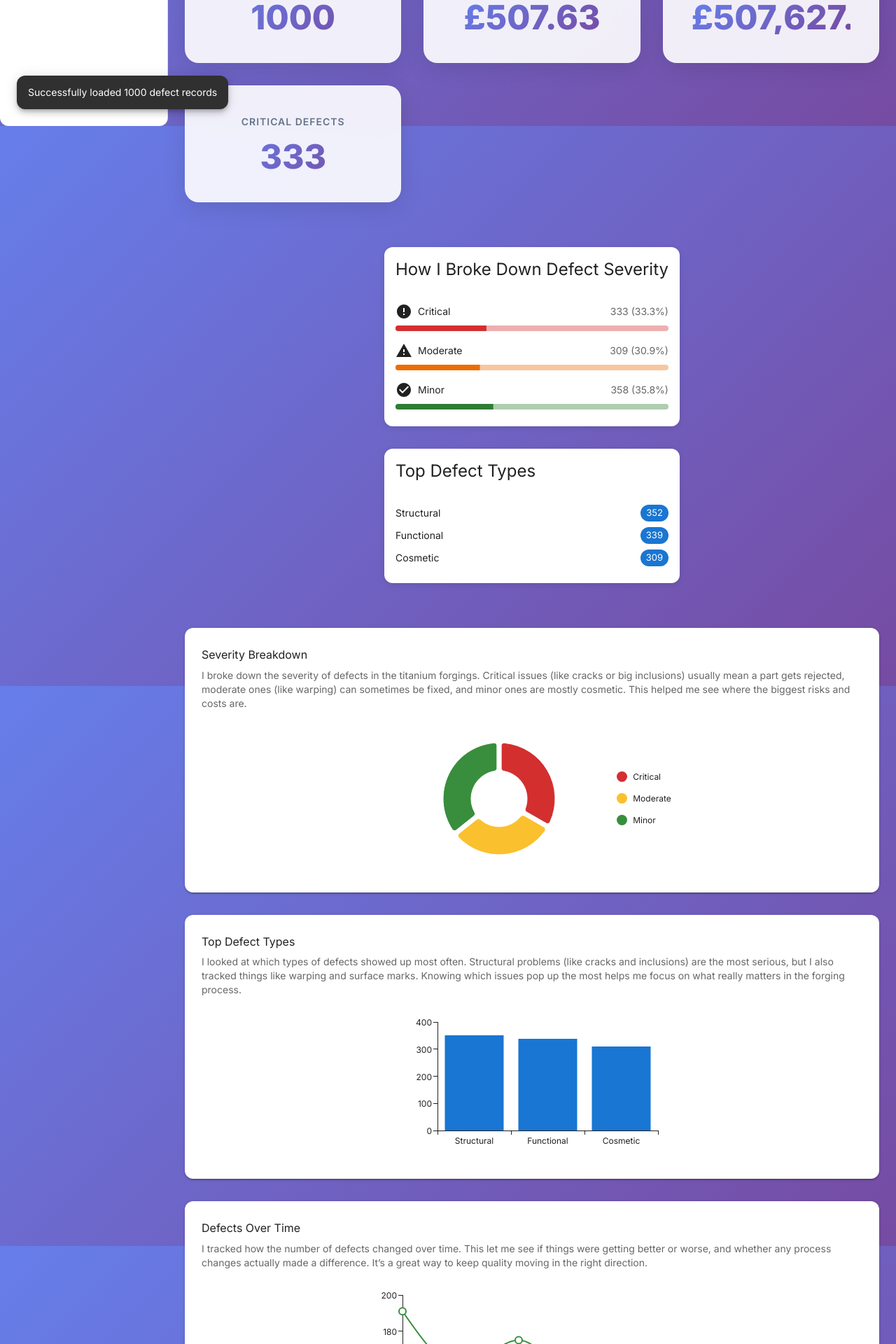
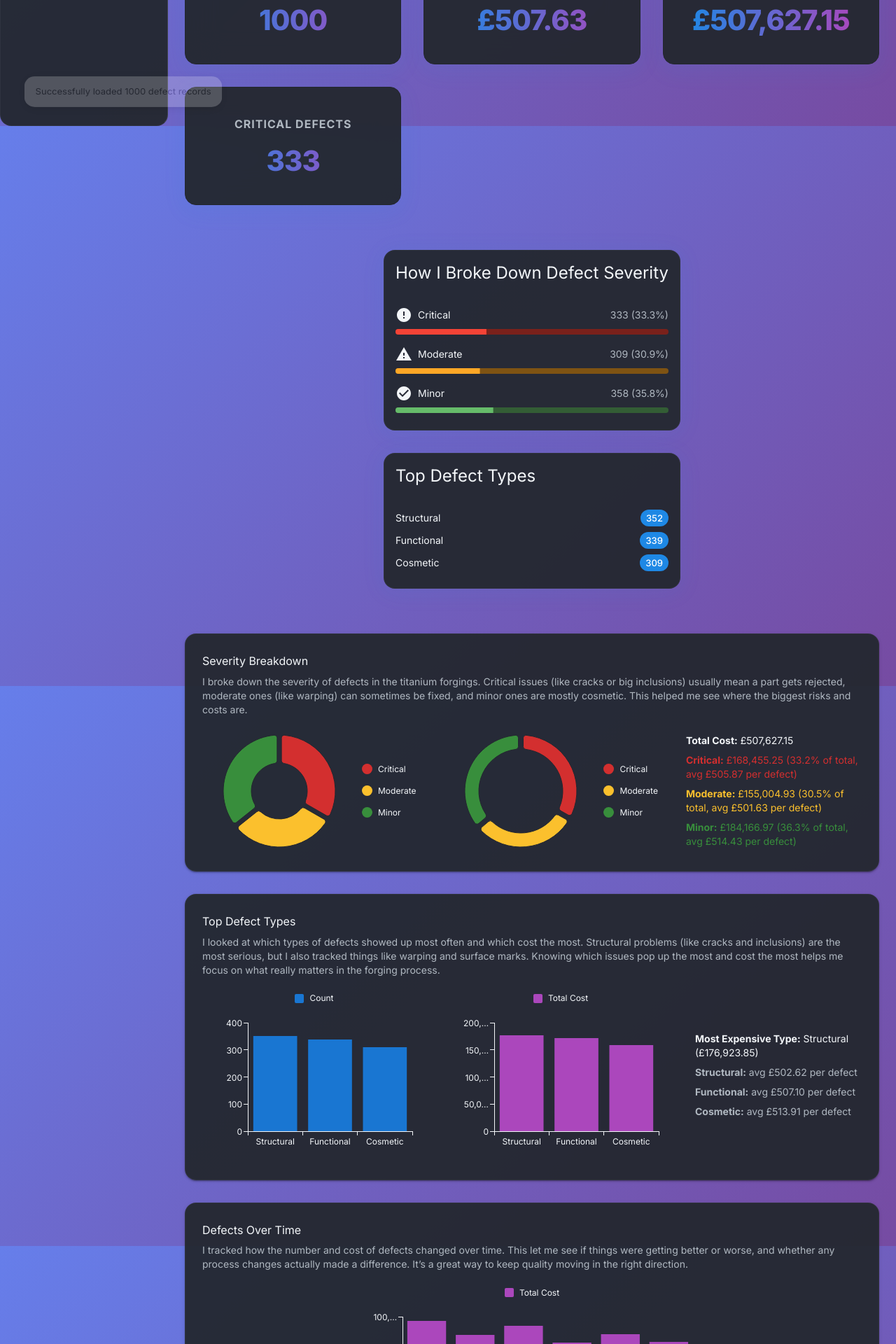
Before and after one commit to hadefuwa/data-analysis, a React (Vite) app in the folder manufacturing-defects-dashboard/: page / in a window 1280 px wide. Shown: the part 620-2540 px from the top of the page at 70% size. Built offline with nearby package versions, Linux system fonts and the light colour scheme.

Commit message:
Update app title to 'Titanium Forging Data Analysis' and improve sidebar readability

```diff
--- a/manufacturing-defects-dashboard/src/App.css
+++ b/manufacturing-defects-dashboard/src/App.css
@@ -153,6 +153,7 @@ body {
   display: flex;
   flex-direction: column;
   align-items: center;
+  background: none;
 }
 
 .overview h2 {
@@ -164,48 +165,62 @@ body {
 
 .summary-cards {
   display: grid;
-  grid-template-columns: repeat(auto-fit, minmax(280px, 1fr));
+  grid-template-columns: repeat(auto-fit, minmax(260px, 1fr));
   gap: 2rem;
   margin-bottom: 4rem;
   width: 100%;
 }
 
 .summary-card {
-  background: rgba(255, 255, 255, 0.9);
+  background: rgba(35, 39, 47, 0.95);
   backdrop-filter: blur(20px);
   -webkit-backdrop-filter: blur(20px);
-  padding: 2.5rem;
-  border-radius: 20px;
-  border: 1px solid rgba(255, 255, 255, 0.3);
-  box-shadow: 0 8px 32px rgba(0, 0, 0, 0.1);
+  padding: 2.5rem 2rem;
+  border-radius: 16px;
+  border: 1.5px solid #23272F;
+  box-shadow: 0 8px 32px rgba(30,136,229,0.10);
   text-align: center;
-  transition: all 0.3s ease;
+  transition: all 0.3s cubic-bezier(.4,2,.6,1);
+  color: #F3F6F9;
+  font-family: 'Inter', 'Roboto', 'Helvetica', 'Arial', sans-serif;
+  font-weight: 700;
+  position: relative;
 }
 
 .summary-card:hover {
-  transform: translateY(-8px);
-  box-shadow: 0 20px 40px rgba(0, 0, 0, 0.15);
-  background: rgba(255, 255, 255, 0.95);
+  transform: translateY(-6px) scale(1.03);
+  box-shadow: 0 16px 48px rgba(30,136,229,0.18);
+  border-color: #1e88e5;
 }
 
 .summary-card h3 {
-  color: #64748b;
-  font-size: 0.875rem;
-  font-weight: 600;
-  margin-bottom: 1rem;
+  color: #B0B8C1;
+  font-size: 1rem;
+  font-weight: 700;
+  margin-bottom: 1.2rem;
   text-transform: uppercase;
   letter-spacing: 1px;
 }
 
 .summary-card .number {
-  font-size: 3rem;
+  font-size: 2.5rem;
   font-weight: 800;
-  background: linear-gradient(135deg, #667eea 0%, #764ba2 100%);
+  background: linear-gradient(90deg, #1e88e5 0%, #ab47bc 100%);
   -webkit-background-clip: text;
   -webkit-text-fill-color: transparent;
   background-clip: text;
   display: block;
-  line-height: 1;
+  line-height: 1.1;
+  overflow-wrap: break-word;
+  word-break: break-all;
+  min-width: 0;
+  letter-spacing: -0.02em;
+}
+
+@media (max-width: 600px) {
+  .summary-card .number {
+    font-size: 1.5rem;
+  }
 }
 
 /* Charts container */
@@ -876,3 +891,11 @@ body {
     padding: 1.5rem;
   }
 }
+
+/* Sidebar title fix for dark mode */
+.MuiDrawer-paper .MuiToolbar-root .MuiTypography-root {
+  color: #F3F6F9 !important;
+  font-weight: 800;
+  font-size: 1.2rem;
+  letter-spacing: -0.01em;
+}
--- a/manufacturing-defects-dashboard/src/App.tsx
+++ b/manufacturing-defects-dashboard/src/App.tsx
@@ -72,39 +72,60 @@ const drawerWidth = 240;
 // Create a modern theme
 const theme = createTheme({
   palette: {
-    mode: 'light',
+    mode: 'dark',
     primary: {
-      main: '#1976d2',
+      main: '#1e88e5', // Deep blue
     },
     secondary: {
-      main: '#dc004e',
+      main: '#ab47bc', // Vibrant purple accent
     },
     background: {
-      default: '#f5f5f5',
+      default: '#181A20', // Very dark background
+      paper: '#23272F', // Card background
+    },
+    text: {
+      primary: '#F3F6F9', // Light text
+      secondary: '#B0B8C1', // Muted text
     },
   },
   typography: {
-    fontFamily: '"Inter", "Roboto", "Helvetica", "Arial", sans-serif',
+    fontFamily: 'Inter, Roboto, Helvetica, Arial, sans-serif',
     h4: {
+      fontWeight: 800,
+      letterSpacing: '-0.02em',
+    },
+    h6: {
       fontWeight: 700,
     },
-    h6: {
-      fontWeight: 600,
+    body1: {
+      fontWeight: 500,
     },
   },
   components: {
     MuiCard: {
       styleOverrides: {
         root: {
-          borderRadius: 12,
-          boxShadow: '0 2px 8px rgba(0,0,0,0.1)',
+          borderRadius: 16,
+          boxShadow: '0 4px 32px rgba(30,136,229,0.10)',
+          background: 'rgba(35,39,47,0.95)',
+          border: '1px solid rgba(255,255,255,0.04)',
         },
       },
     },
     MuiPaper: {
       styleOverrides: {
         root: {
-          borderRadius: 12,
+          borderRadius: 16,
+          background: 'rgba(35,39,47,0.95)',
+          border: '1px solid rgba(255,255,255,0.04)',
+        },
+      },
+    },
+    MuiAppBar: {
+      styleOverrides: {
+        root: {
+          background: 'linear-gradient(90deg, #1e88e5 0%, #23272F 100%)',
+          color: '#F3F6F9',
         },
       },
     },
@@ -199,7 +220,7 @@ function App() {
     <div>
       <Toolbar>
                     <Typography variant="h6" noWrap component="div" sx={{ fontWeight: 700 }}>
-              Manufacturing Quality Control
+              Titanium Forging Data Analysis
             </Typography>
       </Toolbar>
       <Divider />
@@ -331,7 +352,7 @@ function App() {
               <MenuIcon />
             </IconButton>
             <Typography variant="h6" noWrap component="div">
-              Manufacturing Quality Control Dashboard
+              Titanium Forging Data Analysis
             </Typography>
             <Box sx={{ flexGrow: 1 }} />
             <Typography variant="body2" sx={{ mr: 2 }}>
--- a/manufacturing-defects-dashboard/src/components/Charts.tsx
+++ b/manufacturing-defects-dashboard/src/components/Charts.tsx
@@ -31,26 +31,45 @@ export default function Charts({ data }: { data: DefectData[] }) {
   }
 
   try {
-    // Example: Pie chart for severity
-    const critical = data.filter(d => d.severity && d.severity.toLowerCase() === 'critical').length;
-    const moderate = data.filter(d => d.severity && d.severity.toLowerCase() === 'moderate').length;
-    const minor = data.filter(d => d.severity && d.severity.toLowerCase() === 'minor').length;
+    // Severity counts
+    const critical = data.filter(d => d.severity && d.severity.toLowerCase() === 'critical');
+    const moderate = data.filter(d => d.severity && d.severity.toLowerCase() === 'moderate');
+    const minor = data.filter(d => d.severity && d.severity.toLowerCase() === 'minor');
     const pieData = [
-      { id: 0, value: critical, label: 'Critical', color: '#d32f2f' },
-      { id: 1, value: moderate, label: 'Moderate', color: '#fbc02d' },
-      { id: 2, value: minor, label: 'Minor', color: '#388e3c' },
+      { id: 0, value: critical.length, label: 'Critical', color: '#d32f2f' },
+      { id: 1, value: moderate.length, label: 'Moderate', color: '#fbc02d' },
+      { id: 2, value: minor.length, label: 'Minor', color: '#388e3c' },
     ];
 
-    // Example: Bar chart for defect types
+    // Cost by severity
+    const costBySeverity = {
+      critical: critical.reduce((sum, d) => sum + parseFloat(d.repair_cost || '0'), 0),
+      moderate: moderate.reduce((sum, d) => sum + parseFloat(d.repair_cost || '0'), 0),
+      minor: minor.reduce((sum, d) => sum + parseFloat(d.repair_cost || '0'), 0),
+    };
+    const totalCost = costBySeverity.critical + costBySeverity.moderate + costBySeverity.minor;
+    const donutData = [
+      { id: 0, value: costBySeverity.critical, label: 'Critical', color: '#d32f2f' },
+      { id: 1, value: costBySeverity.moderate, label: 'Moderate', color: '#fbc02d' },
+      { id: 2, value: costBySeverity.minor, label: 'Minor', color: '#388e3c' },
+    ];
+
+    // Defect type counts and costs
     const defectTypeCounts = data.reduce((acc, item) => {
       acc[item.defect_type] = (acc[item.defect_type] || 0) + 1;
       return acc;
     }, {} as Record<string, number>);
+    const defectTypeCosts = data.reduce((acc, item) => {
+      acc[item.defect_type] = (acc[item.defect_type] || 0) + parseFloat(item.repair_cost || '0');
+      return acc;
+    }, {} as Record<string, number>);
     const barLabels = Object.keys(defectTypeCounts);
     const barValues = Object.values(defectTypeCounts);
+    const costBarValues = barLabels.map(type => defectTypeCosts[type]);
+    const avgCostPerType = barLabels.map(type => defectTypeCosts[type] / defectTypeCounts[type]);
+    const maxCostType = barLabels.reduce((max, type) => defectTypeCosts[type] > (defectTypeCosts[max] || 0) ? type : max, barLabels[0] || '');
 
-    // Example: Line chart for defects over time
-    // Group by month (YYYY-MM)
+    // Defects over time (by month)
     const monthCounts = data.reduce((acc, item) => {
       if (!item.defect_date) return acc;
       const date = new Date(item.defect_date);
@@ -59,23 +78,42 @@ export default function Charts({ data }: { data: DefectData[] }) {
       acc[month] = (acc[month] || 0) + 1;
       return acc;
     }, {} as Record<string, number>);
+    const monthCosts = data.reduce((acc, item) => {
+      if (!item.defect_date) return acc;
+      const date = new Date(item.defect_date);
+      if (isNaN(date.getTime())) return acc;
+      const month = `${date.getFullYear()}-${String(date.getMonth() + 1).padStart(2, '0')}`;
+      acc[month] = (acc[month] || 0) + parseFloat(item.repair_cost || '0');
+      return acc;
+    }, {} as Record<string, number>);
     const sortedMonths = Object.keys(monthCounts).sort();
-    // Format as 'MMM YYYY'
     const lineLabels = sortedMonths.map(m => {
       const [year, month] = m.split('-');
       return new Date(Number(year), Number(month) - 1).toLocaleString('default', { month: 'short', year: 'numeric' });
     });
     const lineValues = sortedMonths.map(month => monthCounts[month]);
+    const costLineValues = sortedMonths.map(month => monthCosts[month]);
+    // Moving average (3-month)
+    const movingAvg = lineValues.map((_, i, arr) => {
+      const start = Math.max(0, i - 2);
+      const end = i + 1;
+      const slice = arr.slice(start, end);
+      return slice.reduce((a, b) => a + b, 0) / slice.length;
+    });
+    // Month with highest/lowest defects
+    const maxMonthIdx = lineValues.indexOf(Math.max(...lineValues));
+    const minMonthIdx = lineValues.indexOf(Math.min(...lineValues));
 
     return (
       <Box sx={{ mt: 4 }}>
         <Stack spacing={4}>
-          {/* Severity Breakdown Pie Chart */}
+          {/* Severity Breakdown Section */}
           <Paper elevation={2} sx={{ p: 3 }}>
             <Typography variant="subtitle1" gutterBottom>Severity Breakdown</Typography>
             <Typography variant="body2" color="text.secondary" sx={{ mb: 2 }}>
               I broke down the severity of defects in the titanium forgings. Critical issues (like cracks or big inclusions) usually mean a part gets rejected, moderate ones (like warping) can sometimes be fixed, and minor ones are mostly cosmetic. This helped me see where the biggest risks and costs are.
             </Typography>
+            <Stack direction={{ xs: 'column', md: 'row' }} spacing={4} alignItems="center" justifyContent="center">
               <PieChart
                 series={[{
                   data: pieData,
@@ -86,37 +124,95 @@ export default function Charts({ data }: { data: DefectData[] }) {
                   startAngle: 0,
                   endAngle: 360,
                 }]}
+                width={220}
+                height={180}
+              />
+              <PieChart
+                series={[{
+                  data: donutData,
+                  innerRadius: 60,
+                  outerRadius: 80,
+                  paddingAngle: 4,
+                  cornerRadius: 4,
+                  startAngle: 0,
+                  endAngle: 360,
+                }]}
+                width={220}
+                height={180}
+              />
+              <Box>
+                <Typography variant="body2" sx={{ mb: 1, color: '#F3F6F9' }}><b>Total Cost:</b> £{totalCost.toLocaleString(undefined, { minimumFractionDigits: 2, maximumFractionDigits: 2 })}</Typography>
+                <Stack spacing={1}>
+                  {(Object.entries({ critical: critical.length, moderate: moderate.length, minor: minor.length }) as ["critical" | "moderate" | "minor", number][]).map(([sev, count]) => (
+                    <Box key={sev}>
+                      <Typography variant="body2" sx={{ color: sev === 'critical' ? '#d32f2f' : sev === 'moderate' ? '#fbc02d' : '#388e3c' }}>
+                        <b>{sev.charAt(0).toUpperCase() + sev.slice(1)}:</b> £{costBySeverity[sev].toLocaleString(undefined, { minimumFractionDigits: 2, maximumFractionDigits: 2 })} (
+                        {((costBySeverity[sev] / totalCost) * 100).toFixed(1)}% of total, avg £{(costBySeverity[sev] / count).toLocaleString(undefined, { minimumFractionDigits: 2, maximumFractionDigits: 2 })} per defect)
+                      </Typography>
+                    </Box>
+                  ))}
+                </Stack>
+              </Box>
+            </Stack>
+          </Paper>
+
+          {/* Top Defect Types Section */}
+          <Paper elevation={2} sx={{ p: 3 }}>
+            <Typography variant="subtitle1" gutterBottom>Top Defect Types</Typography>
+            <Typography variant="body2" color="text.secondary" sx={{ mb: 2 }}>
+              I looked at which types of defects showed up most often and which cost the most. Structural problems (like cracks and inclusions) are the most serious, but I also tracked things like warping and surface marks. Knowing which issues pop up the most and cost the most helps me focus on what really matters in the forging process.
+            </Typography>
+            <Stack direction={{ xs: 'column', md: 'row' }} spacing={4} alignItems="center" justifyContent="center">
+              <BarChart
+                xAxis={[{ scaleType: 'band', data: barLabels }]}
+                series={[{ data: barValues, color: '#1976d2', label: 'Count' }]}
                 width={320}
                 height={220}
               />
+              <BarChart
+                xAxis={[{ scaleType: 'band', data: barLabels }]}
+                series={[{ data: costBarValues, color: '#ab47bc', label: 'Total Cost' }]}
+                width={320}
+                height={220}
+              />
+              <Box>
+                <Typography variant="body2" sx={{ mb: 1, color: '#F3F6F9' }}><b>Most Expensive Type:</b> {maxCostType} (£{defectTypeCosts[maxCostType]?.toLocaleString(undefined, { minimumFractionDigits: 2, maximumFractionDigits: 2 })})</Typography>
+                <Stack spacing={1}>
+                  {barLabels.map((type, idx) => (
+                    <Typography key={type} variant="body2" sx={{ color: '#B0B8C1' }}>
+                      <b>{type}:</b> avg £{avgCostPerType[idx].toLocaleString(undefined, { minimumFractionDigits: 2, maximumFractionDigits: 2 })} per defect
+                    </Typography>
+                  ))}
+                </Stack>
+              </Box>
+            </Stack>
           </Paper>
 
-          {/* Top Defect Types Bar Chart */}
-          <Paper elevation={2} sx={{ p: 3 }}>
-            <Typography variant="subtitle1" gutterBottom>Top Defect Types</Typography>
-            <Typography variant="body2" color="text.secondary" sx={{ mb: 2 }}>
-              I looked at which types of defects showed up most often. Structural problems (like cracks and inclusions) are the most serious, but I also tracked things like warping and surface marks. Knowing which issues pop up the most helps me focus on what really matters in the forging process.
-            </Typography>
-            <BarChart
-              xAxis={[{ scaleType: 'band', data: barLabels }]}
-              series={[{ data: barValues, color: '#1976d2' }]}
-              width={400}
-              height={220}
-            />
-          </Paper>
-
-          {/* Defects Over Time Line Chart */}
+          {/* Defects Over Time Section */}
           <Paper elevation={2} sx={{ p: 3 }}>
             <Typography variant="subtitle1" gutterBottom>Defects Over Time</Typography>
             <Typography variant="body2" color="text.secondary" sx={{ mb: 2 }}>
-              I tracked how the number of defects changed over time. This let me see if things were getting better or worse, and whether any process changes actually made a difference. It’s a great way to keep quality moving in the right direction.
+              I tracked how the number and cost of defects changed over time. This let me see if things were getting better or worse, and whether any process changes actually made a difference. It’s a great way to keep quality moving in the right direction.
             </Typography>
-            <LineChart
-              xAxis={[{ scaleType: 'point', data: lineLabels }]}
-              series={[{ data: lineValues, color: '#388e3c' }]}
+            <BarChart
+              xAxis={[{ scaleType: 'band', data: lineLabels }]}
+              series={[{ data: costLineValues, color: '#ab47bc', label: 'Total Cost' }]}
               width={500}
               height={220}
             />
+            <LineChart
+              xAxis={[{ scaleType: 'point', data: lineLabels }]}
+              series={[
+                { data: lineValues, color: '#388e3c', label: 'Defects' },
+                { data: movingAvg, color: '#1e88e5', label: '3-mo Avg', curve: 'monotoneX' },
+              ]}
+              width={500}
+              height={220}
+            />
+            <Box sx={{ mt: 2 }}>
+              <Typography variant="body2" sx={{ color: '#F3F6F9' }}><b>Peak Month:</b> {lineLabels[maxMonthIdx]} ({lineValues[maxMonthIdx]} defects)</Typography>
+              <Typography variant="body2" sx={{ color: '#B0B8C1' }}><b>Lowest Month:</b> {lineLabels[minMonthIdx]} ({lineValues[minMonthIdx]} defects)</Typography>
+            </Box>
           </Paper>
         </Stack>
       </Box>
```
Lines whose indentation alone changed are shown as unchanged.
